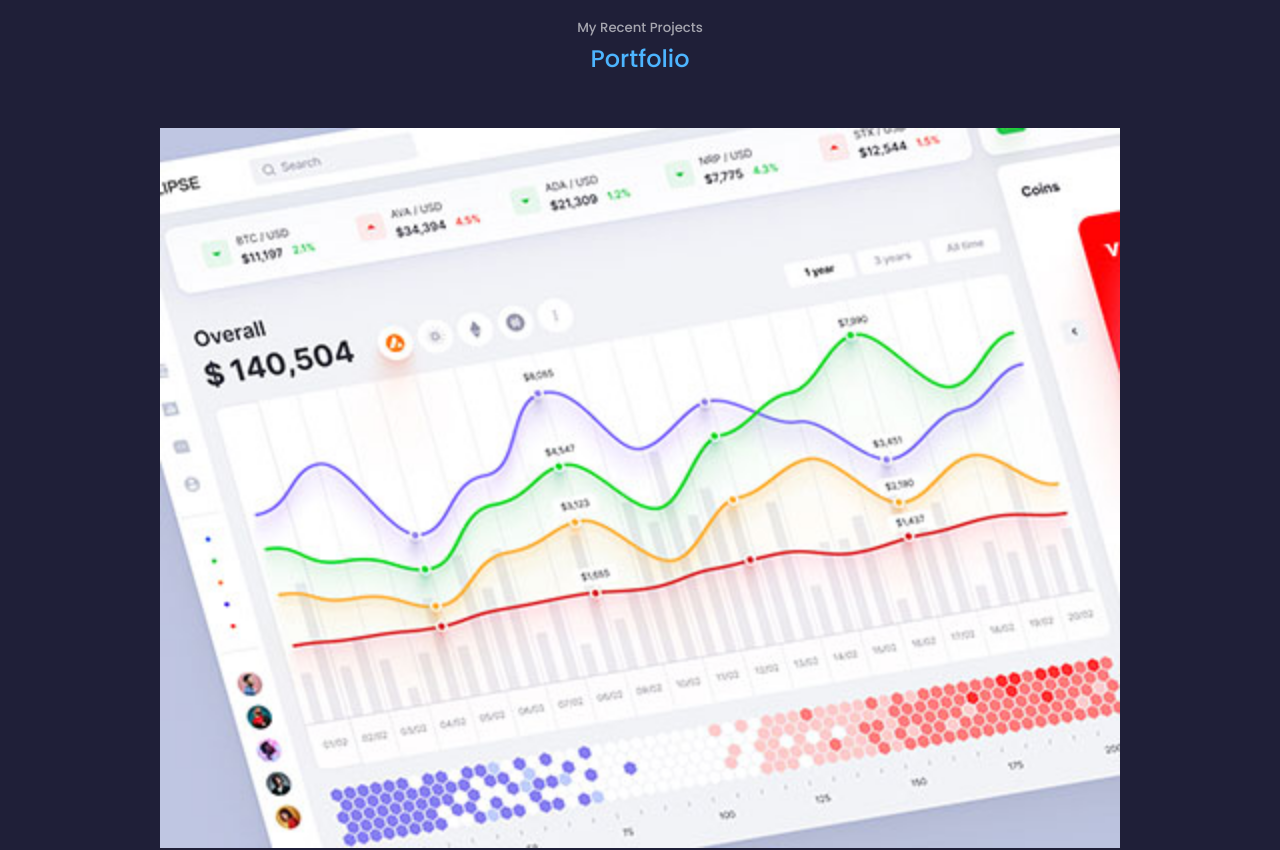
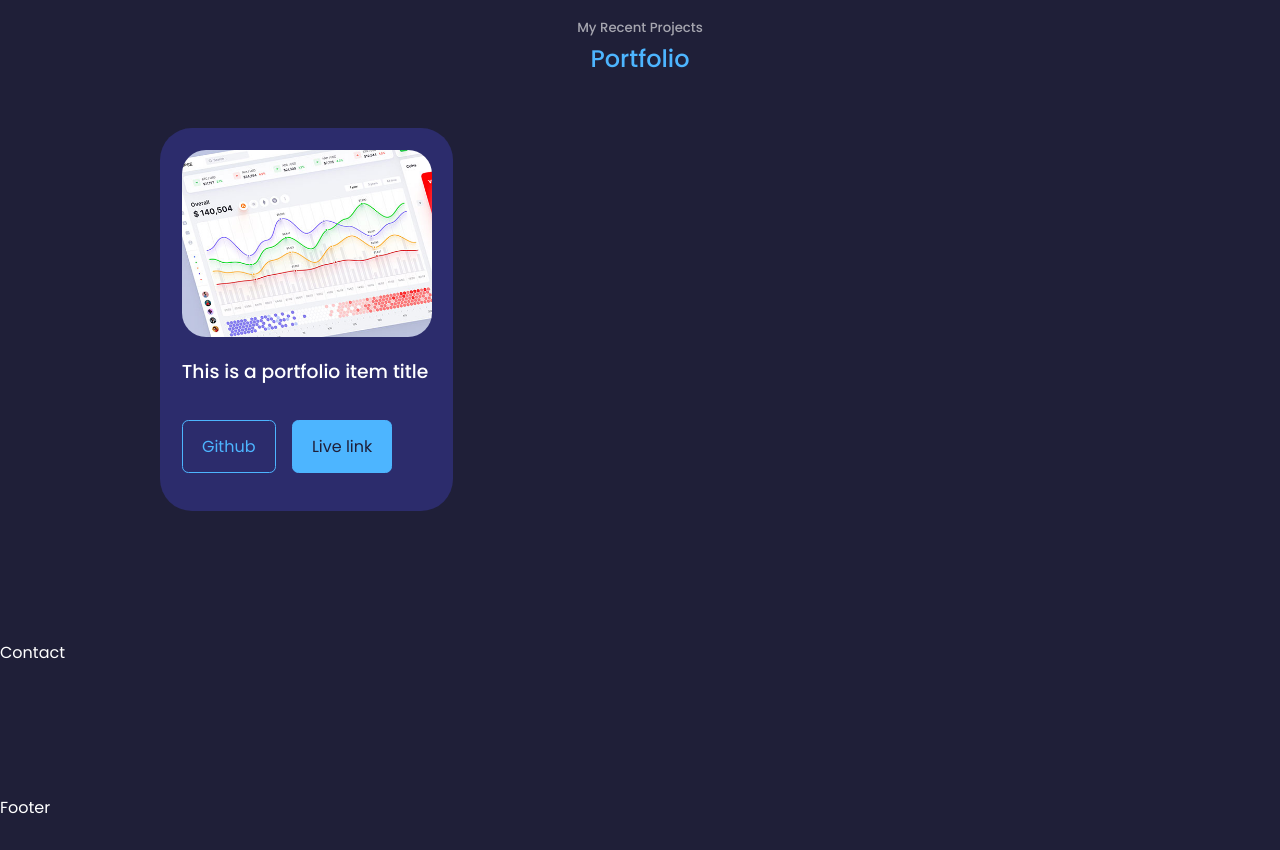
Before and after one commit to 12moi/portfolio-website, a React (Create React App) app: page / in a window 1280 px wide. Shown: the part 2720-3570 px from the top of the page. After the commit the page ends 3541 px from the top, so only its background shows below. Built offline with nearby package versions, Linux system fonts and the light colour scheme.

Commit message:
add styles to portfolio

```diff
--- a/src/components/portfolio/Portfolio.jsx
+++ b/src/components/portfolio/Portfolio.jsx
@@ -17,8 +17,10 @@
          <img src={IMG1} alt='' />
         </div>
         <h3>This is a portfolio item title</h3>
+        <div className='portfolio-cta'>
         <a href='' className='btn' target='_blank'> Github</a>
         <a href='' className='btn btn-primary' target='_blank'>Live link</a>
+        </div>
        </article>
       </div>
     </section>
--- a/src/components/portfolio/portfolio.css
+++ b/src/components/portfolio/portfolio.css
@@ -0,0 +1,30 @@
+.portfolio__container{
+    display: grid;
+    grid-template-columns: repeat(3, 1fr);
+    gap: 2.5rem;
+}
+.portfolio__item{
+ background: var(--color-bg-variant);
+ padding: 1.3rem;
+ border-radius: 2rem;
+ border: 1px solid transparent;
+ transition: var(--transition);
+
+}
+.portfolio__item:hover{
+    border-color: var(--color-primary-variant);
+    background: transparent;
+}
+.portfolio__item-image{
+    border-radius: 1.5rem;
+    overflow: hidden;
+
+}
+.portfolio__item h3{
+    margin: 1.2rem 0 2rem;
+}
+.portfolio-cta{
+    display: flex;
+    gap: 1rem;
+    margin-bottom: 1rem;
+}
```
